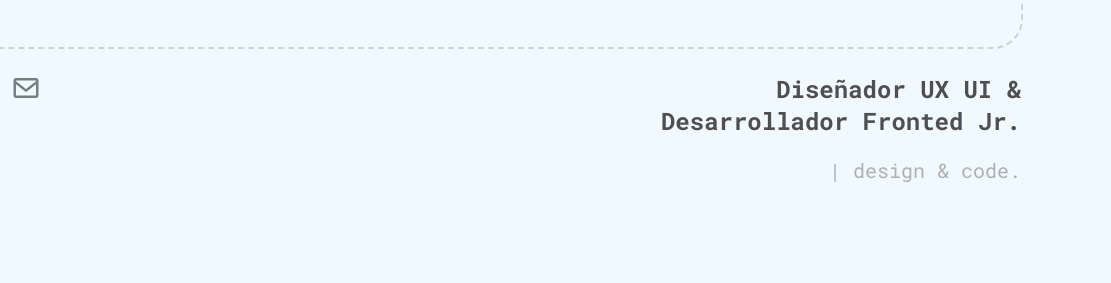
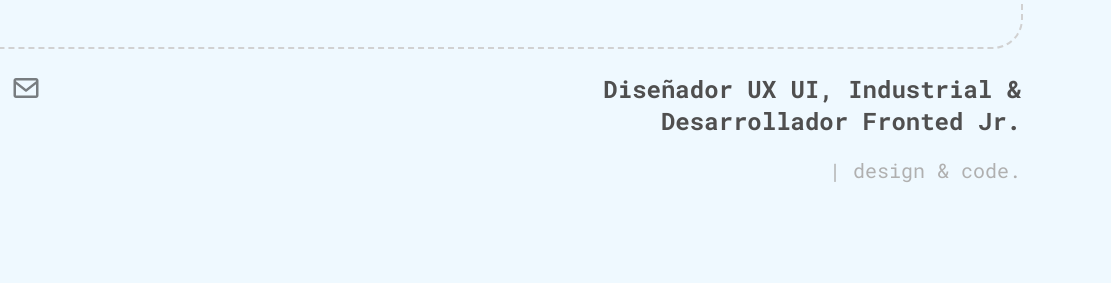
Before and after one commit to danieltb92/portfolio, a website: page public/index.html in a window 1280 px wide. Shown: the part 485-768 px from the top of the page, 169-1280 px from the left. Drawn offline with nearby package versions, Linux system fonts and the light colour scheme; no server answers.

Commit message:
add: hero: diseñador industrial

```diff
--- a/public/index.html
+++ b/public/index.html
@@ -108,7 +108,7 @@
                 </div>
 
                 <div class="footerHero-description">
-                    <h3>Diseñador UX UI & <br>  Desarrollador Fronted Jr.</h3>
+                    <h3>Diseñador UX UI, Industrial &<br>  Desarrollador Fronted Jr.</h3>
                     <h4>| design & code.</h4>
                 </div>
             </div>
```
